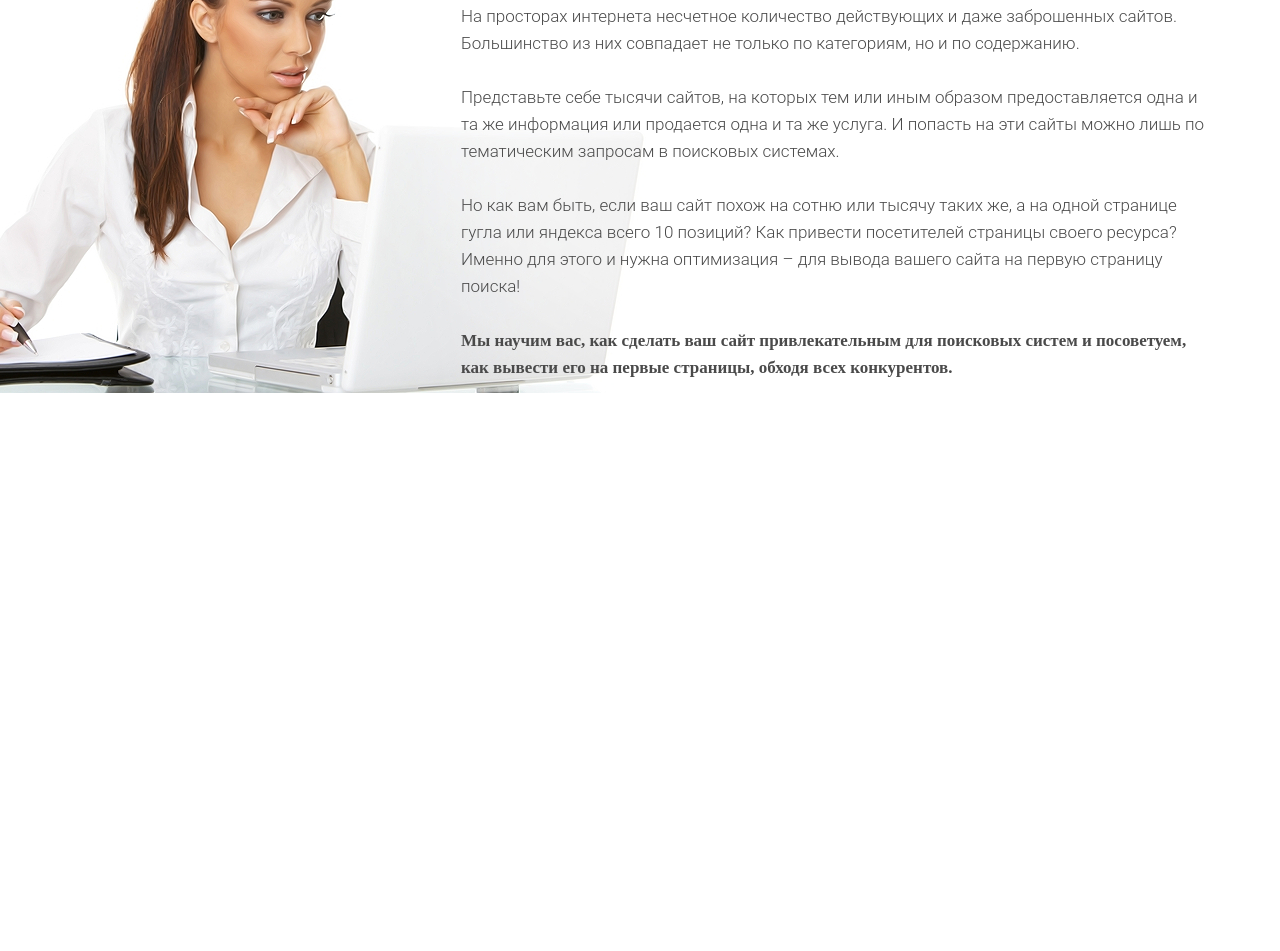
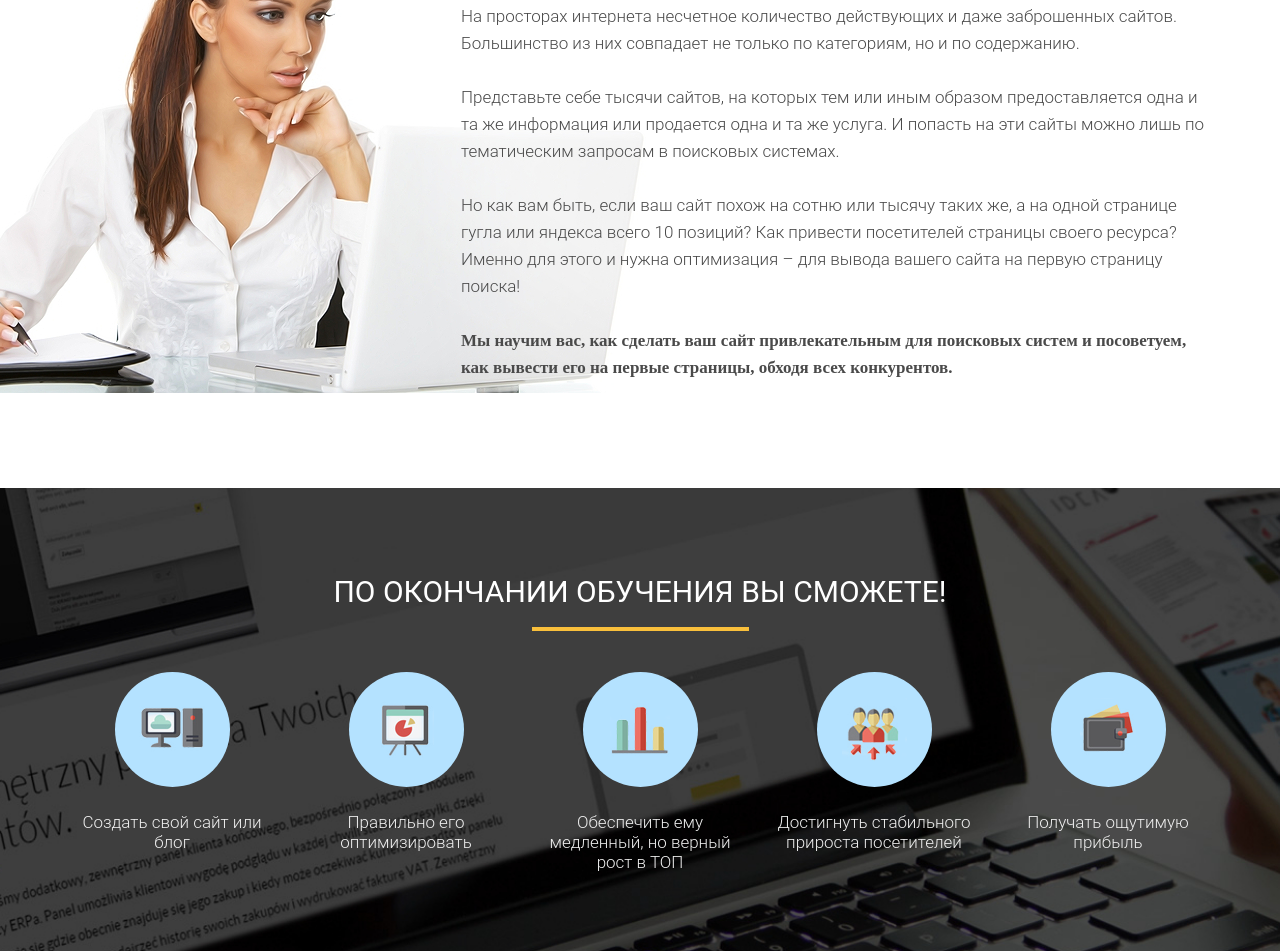
Before and after one commit to OleksandrDenysiuk/wordpress, a plain HTML site: page index.html in a window 1280 px wide. Shown: the part 1604-2555 px from the top of the page. Before the commit the page ends 2092 px from the top, so only its background shows below. Drawn offline with Linux system fonts and the light colour scheme.

Commit message:
Add finish section

```diff
--- a/css/style.css
+++ b/css/style.css
@@ -122,7 +122,8 @@ h2.title {
     padding: 85px 0 75px 0;
 }
 
-.waiting .waiting_header {
+.waiting .waiting_header,
+.finish .finish_header {
     color: #252525;
     font-family: Roboto;
     font-size: 30px;
@@ -131,7 +132,12 @@ h2.title {
     text-align: center;
 }
 
-.waiting .waiting_divider {
+.finish .finish_header {
+    color: #ffffff;
+}
+
+.waiting .waiting_divider,
+.finish .finish_divider {
     width: 217px;
     height: 4px;
     background-color: #f9bf3b;
@@ -208,3 +214,40 @@ h2.title {
     left: -240px;
     z-index: -1;
 }
+
+.finish {
+    min-height: 447px;
+    padding: 86px 0 79px 0;
+    background: url('../img/bg/second_bg.jpg') center center/cover no-repeat;
+}
+
+.finish .finish_wrapper {
+    margin-top: 41px;
+    display: flex;
+    justify-content: space-between;
+}
+
+.finish .finish_wrapper .finish_item {
+    width: 204px;
+    text-align: center;
+}
+
+.finish .finish_wrapper .finish_item .finish_round {
+    display: flex;
+    justify-content: center;
+    align-items: center;
+    margin: 0 auto;
+    width: 115px;
+    height: 115px;
+    background-color: #b4e2ff;
+    border-radius: 100%;
+}
+
+.finish .finish_wrapper .finish_item .finish_descr {
+    margin-top: 25px;
+    color: #efefef;
+    font-family: Roboto;
+    font-size: 17px;
+    font-weight: 300;
+    line-height: 20px;
+}
--- a/index.html
+++ b/index.html
@@ -81,6 +81,44 @@
             <img src="img/bg/woman_bg.jpg" alt="woman" class="optimization_img">
         </div>
     </section>
+    <section class="finish">
+        <div class="container">
+            <h2 class="finish_header">По окончании обучения Вы сможете!</h2>
+            <div class="finish_divider"></div>
+            <div class="finish_wrapper">
+                <div class="finish_item">
+                    <div class="finish_round">
+                        <img src="/icons/finish/1.png" alt="1" class="finish_icon">
+                    </div>
+                    <div class="finish_descr">Создать свой сайт или блог</div>
+                </div>
+                <div class="finish_item">
+                    <div class="finish_round">
+                        <img src="/icons/finish/2.png" alt="2" class="finish_icon">
+                    </div>
+                    <div class="finish_descr">Правильно его оптимизировать</div>
+                </div>
+                <div class="finish_item">
+                    <div class="finish_round">
+                        <img src="/icons/finish/3.png" alt="3" class="finish_icon">
+                    </div>
+                    <div class="finish_descr">Обеспечить ему медленный, но верный рост в ТОП</div>
+                </div>
+                <div class="finish_item">
+                    <div class="finish_round">
+                        <img src="/icons/finish/4.png" alt="4" class="finish_icon">
+                    </div>
+                    <div class="finish_descr">Достигнуть стабильного прироста посетителей</div>
+                </div>
+                <div class="finish_item">
+                    <div class="finish_round">
+                        <img src="/icons/finish/5.png" alt="5" class="finish_icon">
+                    </div>
+                    <div class="finish_descr">Получать ощутимую прибыль</div>
+                </div>
+            </div>
+        </div>
+    </section>
 </body>
 
 </html>
```
Also changed, not shown: icons/finish/1.png (added), icons/finish/2.png (added), icons/finish/3.png (added), icons/finish/4.png (added), icons/finish/5.png (added), img/bg/second_bg.jpg (added).
